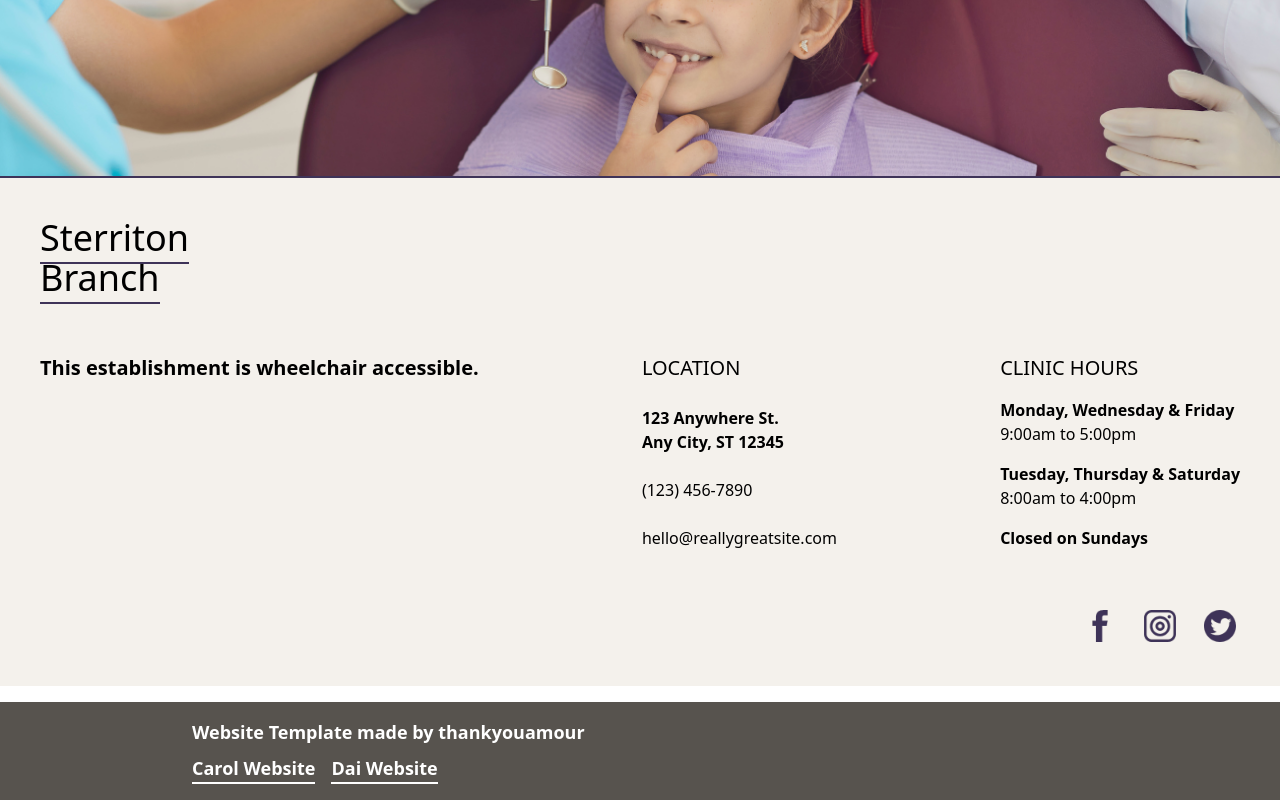
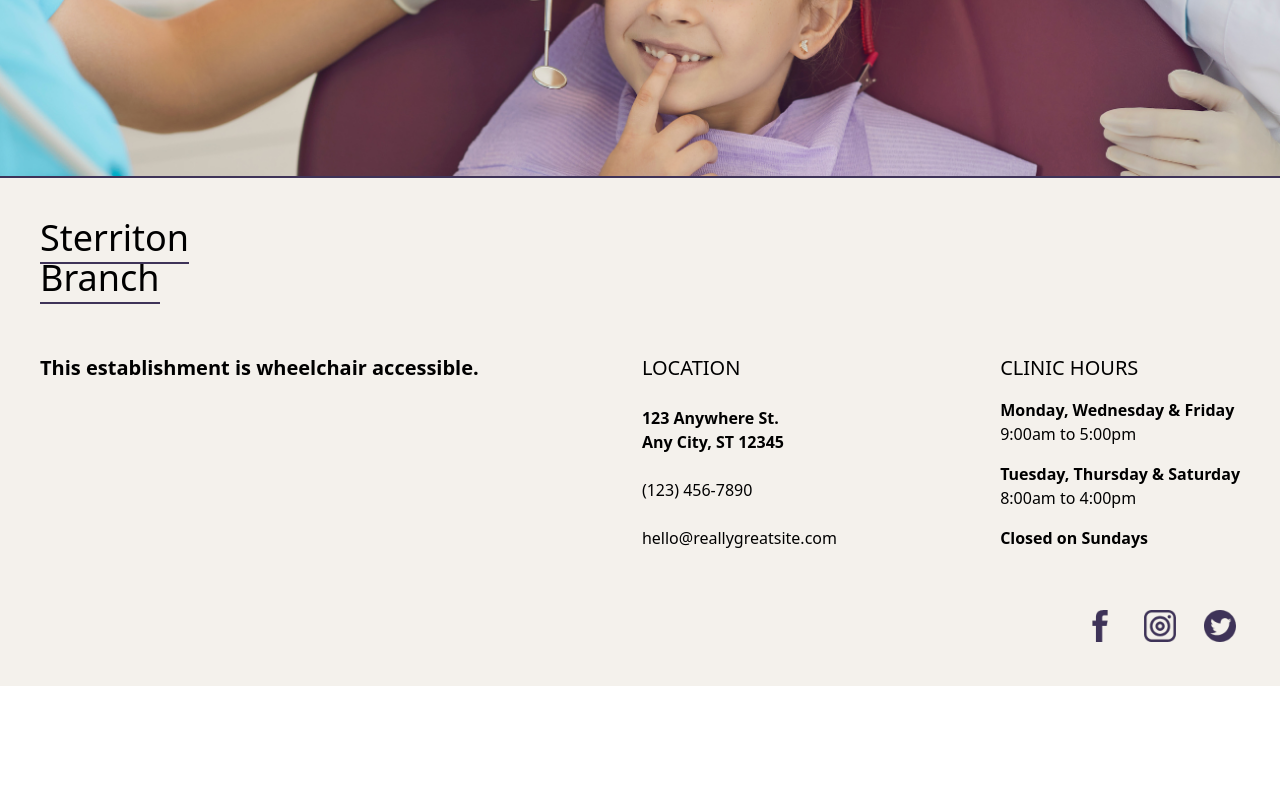
Before and after one commit to wizcudi/templates, a React (Vite) app: page / in a window 1280 px wide. Shown: the part 3529-4329 px from the top of the page. After the commit the page ends 4215 px from the top, so only its background shows below. Built offline with nearby package versions, Linux system fonts and the light colour scheme.

Commit message:
removed links

```diff
--- a/src/App.jsx
+++ b/src/App.jsx
@@ -18,7 +18,7 @@ function App() {
           <Route path="/signup" element={<SignUpPage />} /> */}
         </Routes>
 
-        <nav className="
+        {/* <nav className="
             p-4
             bg-stone-600
             text-white
@@ -62,7 +62,7 @@ function App() {
 
                 </div>
             </div>
-        </nav>
+        </nav> */}
 
       </div>
     </BrowserRouter>
```
